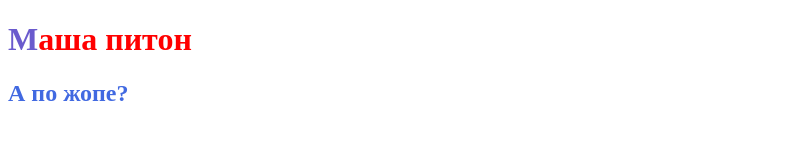
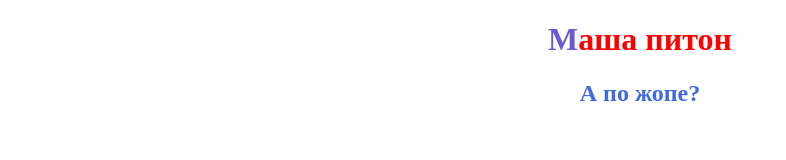
Before and after one commit to pinepal/pinepal.github.io, a plain HTML site: page index.html in a window 1280 px wide. Shown: the whole page, without its empty margins (0-786 px from the left). Drawn offline with Linux system fonts and the light colour scheme.

Commit message:
Add files via upload

```diff
--- a/index.html
+++ b/index.html
@@ -7,7 +7,7 @@
     <link rel="stylesheet" href="style.css">
 </head>
 <body>
-    <h1><span class="firstLetter">М</span>аша питон</h1>
+    <h1 class="colored"><span class="firstLetter">М</span>аша питон</h1>
     <h2>А по жопе?</h2>
     <img src="baby-eating.gif" alt="" class="baby">
 </body>
--- a/style.css
+++ b/style.css
@@ -1,9 +1,12 @@
+
 h1 {
     color: red;
+    text-align: center;
 }
 
 h2 {
     color: royalblue;
+    text-align: center;
 }
 
 .firstLetter {
```
